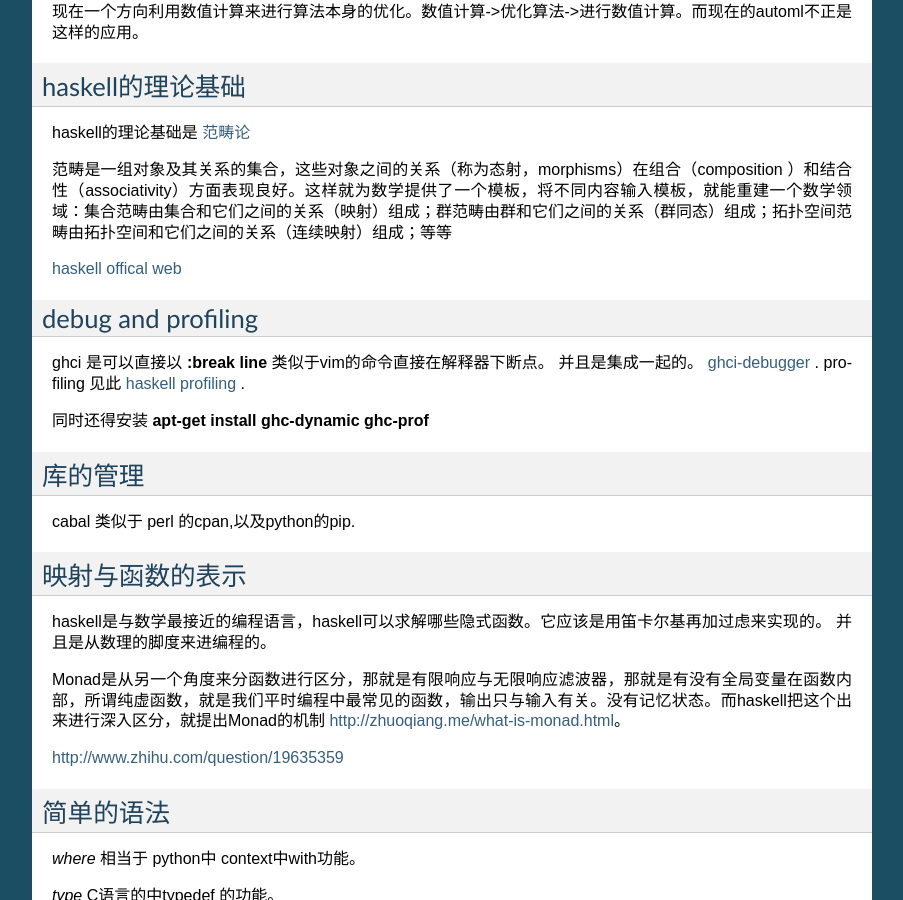
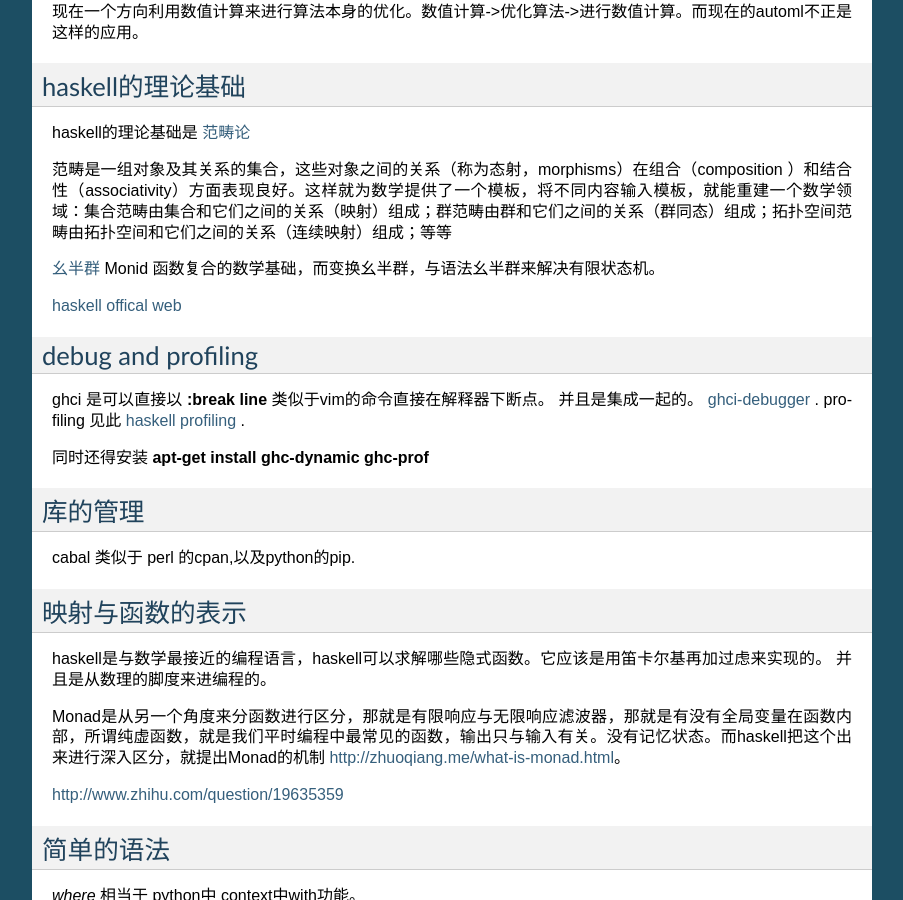
Before and after one commit to gwli/Programming, a Sphinx documentation site: the page built from source/content/Stage_1/Haskell.rst, in a window 1280 px wide and 900 px high, scrolled down 744 px. Shown: the whole window, without its empty margins (198-1101 px from the left). Built offline with Sphinx 7.4.7, drawn with Linux system fonts in a browser that asks for light colours.

Commit message:
幺半群

```diff
--- a/source/content/Stage_1/Haskell.rst
+++ b/source/content/Stage_1/Haskell.rst
@@ -37,6 +37,8 @@ haskell的理论基础是 `范畴论 <https://www.zhihu.com/question/20448295/an
 
 范畴是一组对象及其关系的集合，这些对象之间的关系（称为态射，morphisms）在组合（composition ）和结合性（associativity）方面表现良好。这样就为数学提供了一个模板，将不同内容输入模板，就能重建一个数学领域：集合范畴由集合和它们之间的关系（映射）组成；群范畴由群和它们之间的关系（群同态）组成；拓扑空间范畴由拓扑空间和它们之间的关系（连续映射）组成；等等
 
+
+`幺半群 <https://www.wikiwand.com/zh-hans/%E5%B9%BA%E5%8D%8A%E7%BE%A4>`_  Monid 函数复合的数学基础，而变换幺半群，与语法幺半群来解决有限状态机。
 
 `haskell offical web <http://www.haskell.org/haskellwiki/Haskell>`_
 
```
